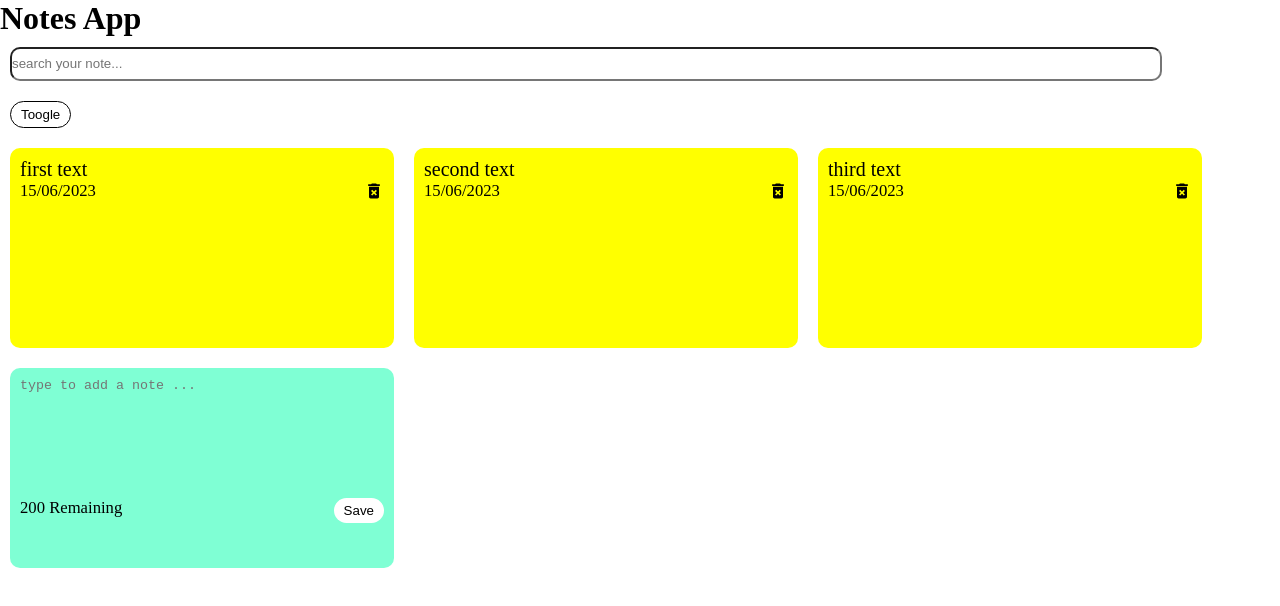
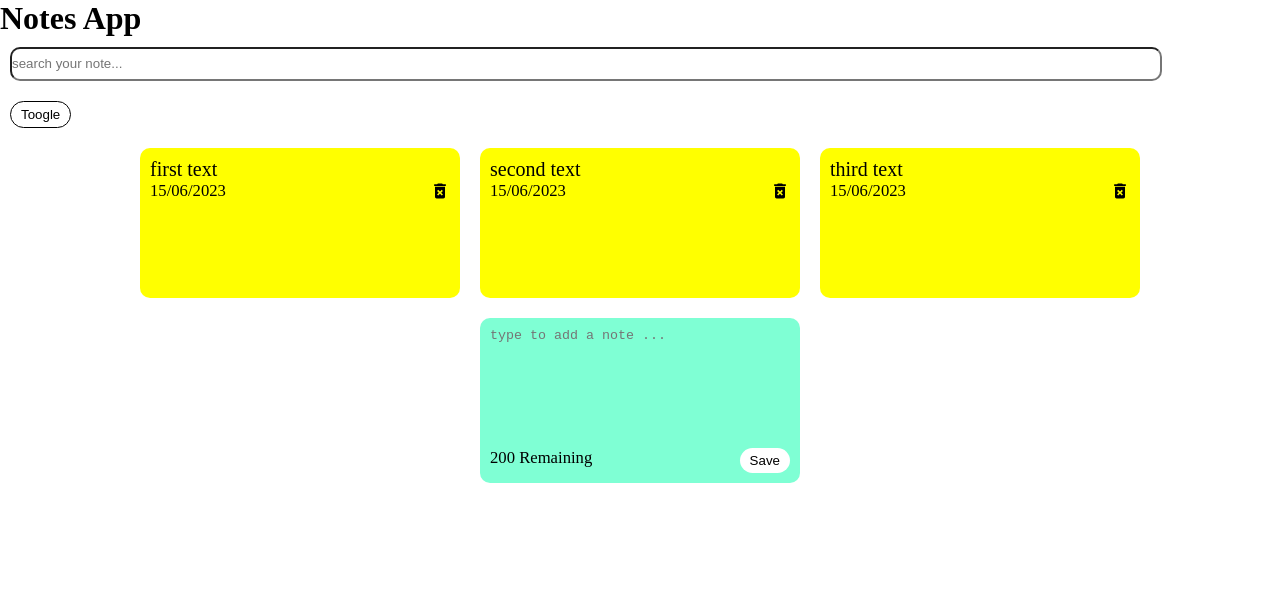
Before and after one commit to marcinoles87/notes-app, a React (Create React App) app: page / in a window 1280 px wide. Shown: the top 606 px of the page. Built offline with nearby package versions, Linux system fonts and the light colour scheme.

Commit message:
set btn toggle

```diff
--- a/src/index.css
+++ b/src/index.css
@@ -2,15 +2,15 @@
   display: flex;
   flex-direction: row;
   flex-wrap: wrap;
-  justify-content: left;
+  justify-content: center;
 }
 
 
 .note-container{
   display: flex;
   flex-direction: column;
-  width: 30%;
-  min-height: 200px;
+  width: 25%;
+  min-height: 150px;
   margin: 10px;
   font-size: 20px;
   background-color: yellow;
@@ -49,11 +49,13 @@ button{
 
 button:hover{
   background-color: rgb(215, 215, 215);
-  cursor: pointer;
+  cursor:pointer;
 }
 
 .delete-icon{
   margin-left: 20px;
+  cursor: pointer;
+
 }
 
 input{
```
